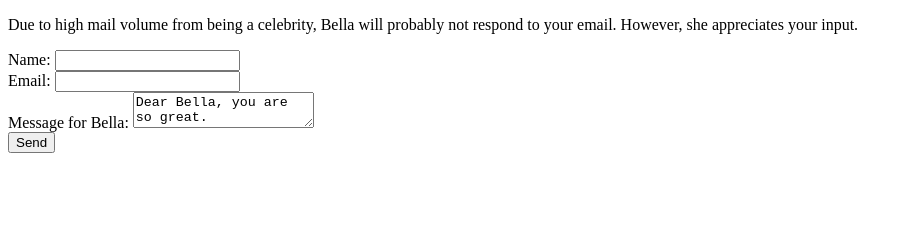
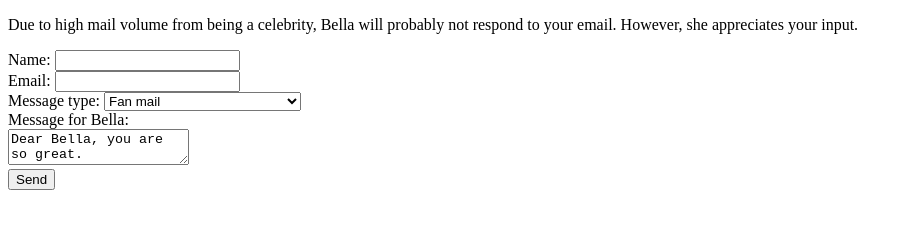
Before and after one commit to MattUnderscoreZhang/FrontEndTutorials, a plain HTML site: page bellas_boutique/contact.html in a window 1280 px wide. Shown: the whole page, without its empty margins (0-908 px from the left). Drawn offline with Linux system fonts and the light colour scheme.

Commit message:
Contact form

```diff
--- a/bellas_boutique/contact.html
+++ b/bellas_boutique/contact.html
@@ -2,16 +2,33 @@
 <html>
     <head>
         <title>Bella's Boutique - Contact Us</title>
+        <link rel="stylesheet" href="style.css">
     </head>
     <body>
         <p>Due to high mail volume from being a celebrity, Bella will probably not respond to your email. However, she appreciates your input.</p>
-        <form>
-            <label for="name">Name:</label>
-            <input type="text" id="name" name="name"><br>
-            <label for="email">Email:</label>
-            <input type="email" id="email" name="email"><br>
-            <label for="message">Message for Bella:</label>
-            <textarea id="message" name="message">Dear Bella, you are so great.</textarea><br>
+        <form id="contact_form">
+            <div>
+                <label for="name">Name:</label>
+                <input type="text" id="name" name="name">
+            </div>
+            <div>
+                <label for="email">Email:</label>
+                <input type="email" id="email" name="email">
+            </div>
+            <div>
+                Message type:
+                <select>
+                    <option>Fan mail</option>
+                    <option>Complaint</option>
+                    <option>Celebrity appearance request</option>
+                    <option>Tax collection</option>
+                </select>
+            </div>
+            <div>
+                <label for="message">Message for Bella:</label>
+                <br>
+                <textarea id="message" name="message">Dear Bella, you are so great.</textarea>
+            </div>
             <input type="submit" value="Send">
         </form>
     </body>
```
Also changed, not shown: bellas_boutique/index.html (+1 -0 lines), bellas_boutique/style.css (added).
